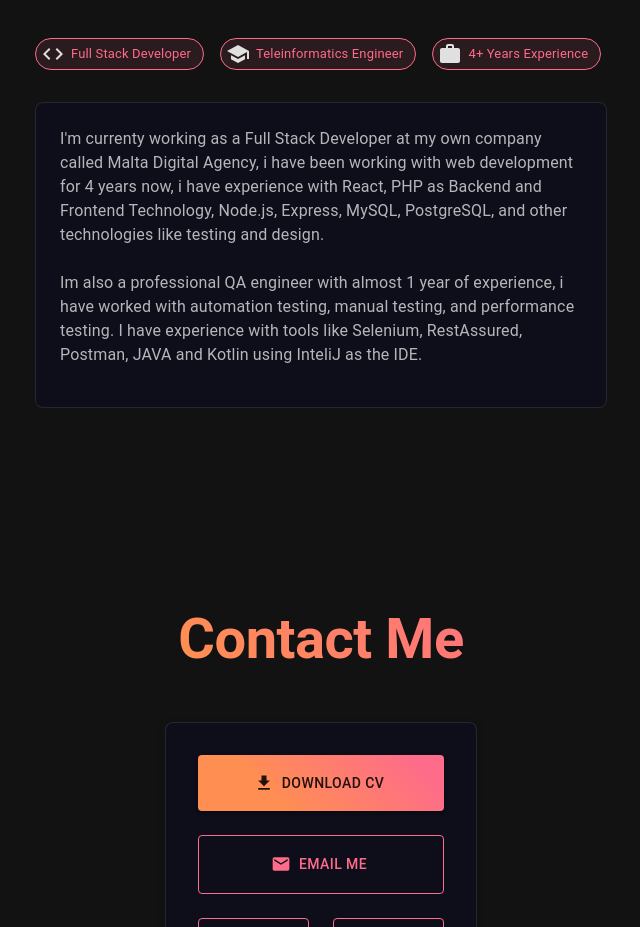
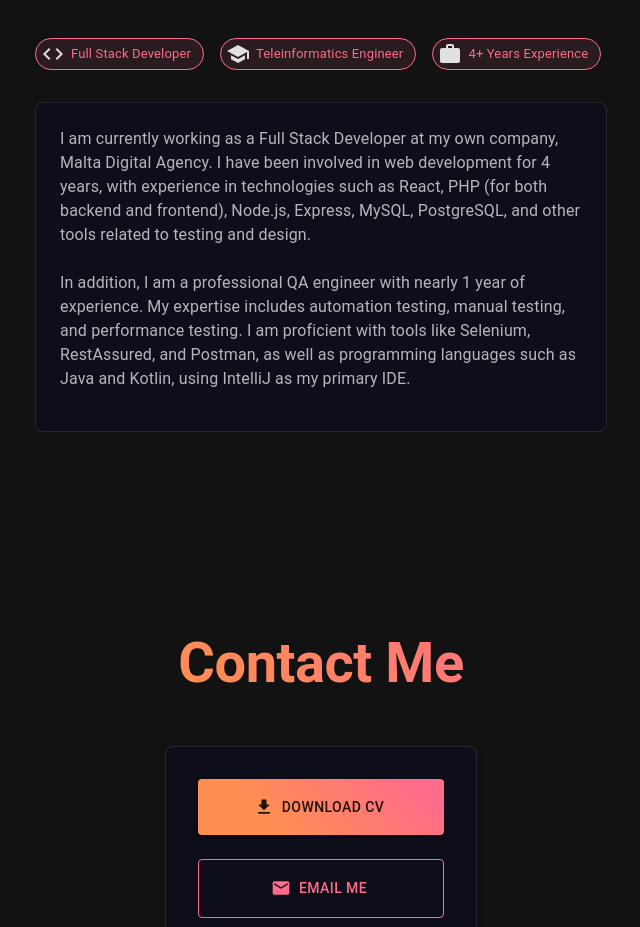
Before and after one commit to ByFabrii/dev-portfolio, a React (Vite) app: page / in a window 1280 px wide. Shown: the part 2620-3547 px from the top of the page, without its empty margins (319-959 px from the left). Built offline with nearby package versions, Linux system fonts and the light colour scheme.

Commit message:
Deploy file deleted, improve to about me text.

```diff
--- a/src/components/sections/About.tsx
+++ b/src/components/sections/About.tsx
@@ -75,8 +75,8 @@ const About = () => {
                 }}
               >
                 <Typography variant="body1" sx={{ mb: 2, color: 'text.secondary' }}>
-                  I'm currenty working as a Full Stack Developer at my own company called Malta Digital Agency, i have been working with web development for 4 years now, i have experience with React, PHP as Backend and Frontend Technology, Node.js, Express, MySQL, PostgreSQL, and other technologies like testing and design.
-                  <br /> <br />Im also a professional QA engineer with almost 1 year of experience, i have worked with automation testing, manual testing, and performance testing. I have experience with tools like Selenium, RestAssured, Postman, JAVA and Kotlin using InteliJ as the IDE.
+                I am currently working as a Full Stack Developer at my own company, Malta Digital Agency. I have been involved in web development for 4 years, with experience in technologies such as React, PHP (for both backend and frontend), Node.js, Express, MySQL, PostgreSQL, and other tools related to testing and design.
+                  <br /> <br />In addition, I am a professional QA engineer with nearly 1 year of experience. My expertise includes automation testing, manual testing, and performance testing. I am proficient with tools like Selenium, RestAssured, and Postman, as well as programming languages such as Java and Kotlin, using IntelliJ as my primary IDE.
                 </Typography>
               </Paper>
             </motion.div>
```
